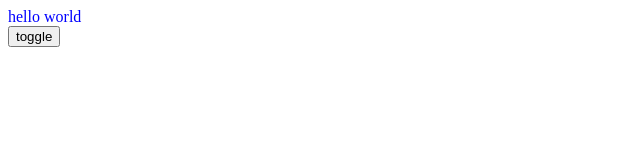
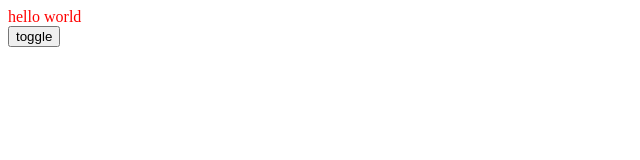
Before and after one commit to ggqshr/reactProject, a React (Create React App) app: page / in a window 1280 px wide. Shown: the top 160 px of the page, without its empty margins (0-640 px from the left). Built offline with nearby package versions, Linux system fonts and the light colour scheme.

Commit message:
CSSTransition

```diff
--- a/src/App.js
+++ b/src/App.js
@@ -1,5 +1,6 @@
 import React, { Component, Fragment } from 'react'
 import "./style.css";
+import { CSSTransition } from 'react-transition-group'
 export default class App extends Component {
     constructor() {
         super();
@@ -10,9 +11,11 @@ export default class App extends Component {
     render() {
         return (
             <Fragment>
-                <div className={this.state.show ? "show" : "hide"}>
-                    hello world
-                </div>
+                <CSSTransition in={this.state.show} timeout={1000} classNames='fade' unmountOnExit onEntered={(el)=>{el.style.color="red"}} appear={true}>
+                    <div >
+                        hello world
+                    </div>
+                </CSSTransition>
                 <button onClick={() => this.handleToggle()}>
                     toggle
                 </button>
@@ -23,7 +26,7 @@ export default class App extends Component {
         this.setState(
             (prev) => {
                 return {
-                    show:!prev.show,
+                    show: !prev.show,
                 }
             }
         )
--- a/src/style.css
+++ b/src/style.css
@@ -1,4 +1,4 @@
-.input{
+/* .input{
     border: 1px solid red;
 }
 .show {
@@ -34,4 +34,24 @@
         opacity: 1;
         color: blue
     }
+} */
+.fade-enter, .fade-appear{
+    opacity: 0;
 }
+.fade-enter-active,.fade-appear-active{
+    opacity: 1;
+    transition: opacity 1s ease-in
+}
+.fade-enter-done {
+    opacity: 1;
+}
+.fade-exit {
+    opacity: 1;
+}
+.fade-exit-active{
+    opacity: 0;
+    transition: opacity 1s ease-in
+}
+.fade-exit-done{
+    opacity: 0;
+}
```
Also changed, not shown: 1 other file (tests, documents, lock files or other folders).
